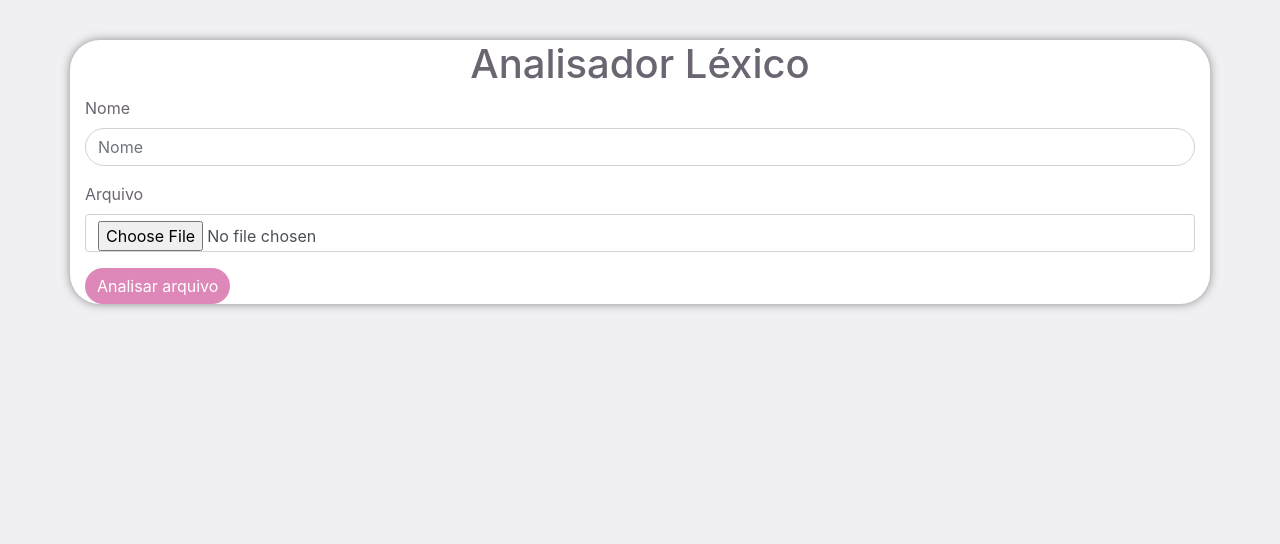
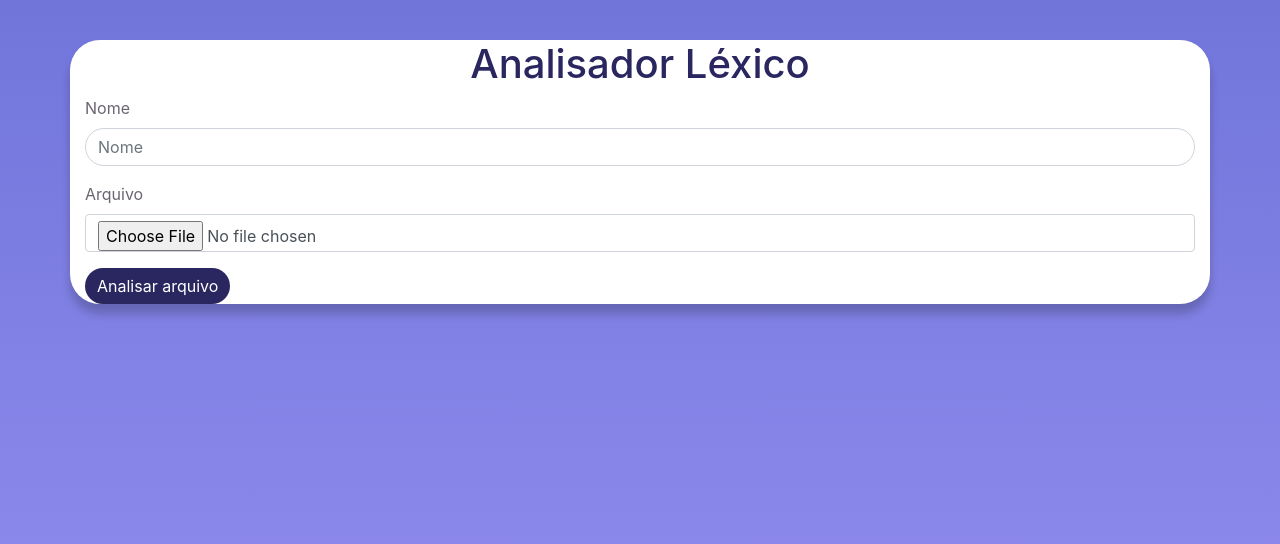
Before and after one commit to alineralncs/analisador-lexico, a Django app: page /arquivos in a window 1280 px wide. Shown: the top 544 px of the page. Run offline with Django 4.2, Linux system fonts and the light colour scheme; data that the repository does not hold is empty; some libraries are stand-ins or nearby versions.

Commit message:
refactor: cores

```diff
--- a/analisador/templates/index.html
+++ b/analisador/templates/index.html
@@ -10,15 +10,20 @@
 </head>
 <style>
   body {
-    background-color: rgba(161, 153, 172, 0.15);
+    /* background-color:#230f47; */
+    background-image: linear-gradient( #7175da, #9790F2);
+    background-repeat: no-repeat;
+    height: 100%;
+    background-attachment: fixed;
   }
   .container {
     margin-top: 40px;
-    background-color:#fff;
+    background-color:rgb(255, 255, 255);
     border-radius: 30px;
     color: #6B6471;
-    box-shadow: 0 0 10px rgba(69, 69, 69, 0.9);
-    -webkit-box-shadow: 0 0 10px rgba(71, 71, 71, 0.6);
+    box-shadow: 0 10px 10px rgba(0, 0, 0, 0.2);
+    /* box-shadow: 0 0 10px rgba(69, 69, 69, 0.9); */
+    /* -webkit-box-shadow: 0 0 10px rgba(71, 71, 71, 0.6); */
   }
   #id_nome {
     background-color: transparent;
@@ -29,8 +34,9 @@
     background-color: #ffd6eb32;
     color:white;
   } */
+
   .btn {
-    background-color: #DE88B9;
+    background-color: #2A265F;
     border: #DE88B9;
     border-radius: 30px;
   }
@@ -39,18 +45,22 @@
     border: #e16daf;
     border-radius: 30px;
   }
+  .texto-principal{
+    /* background-color: #2A265F; */
+    color: #2A265F;
+  }
 </style>
 
 <body>
   <div class="d-flex justify-content-center align-items-center">
 
-    <div class="container justify-content-center align-items-center">
-      <h1 class="text-center">Analisador Léxico</h1>
-      <form action="{%url 'analisador'%}" method="POST" class="form" enctype="multipart/form-data">
+    <div class="container justify-content-center align-items-center" >
+      <h1 class="texto-principal text-center">Analisador Léxico</h1>
+      <form action="{%url 'analisador'%}" method="POST" class="form" enctype="multipart/form-data" >
         {% csrf_token %}
         {% bootstrap_form form %}
         {% buttons %}
-        <button type="submit" class="btn btn-primary">Analisar arquivo</button>
+        <button type="submit" class="btn btn-primary" align="center">Analisar arquivo</button>
         {% endbuttons %}
       </form>
 
```
